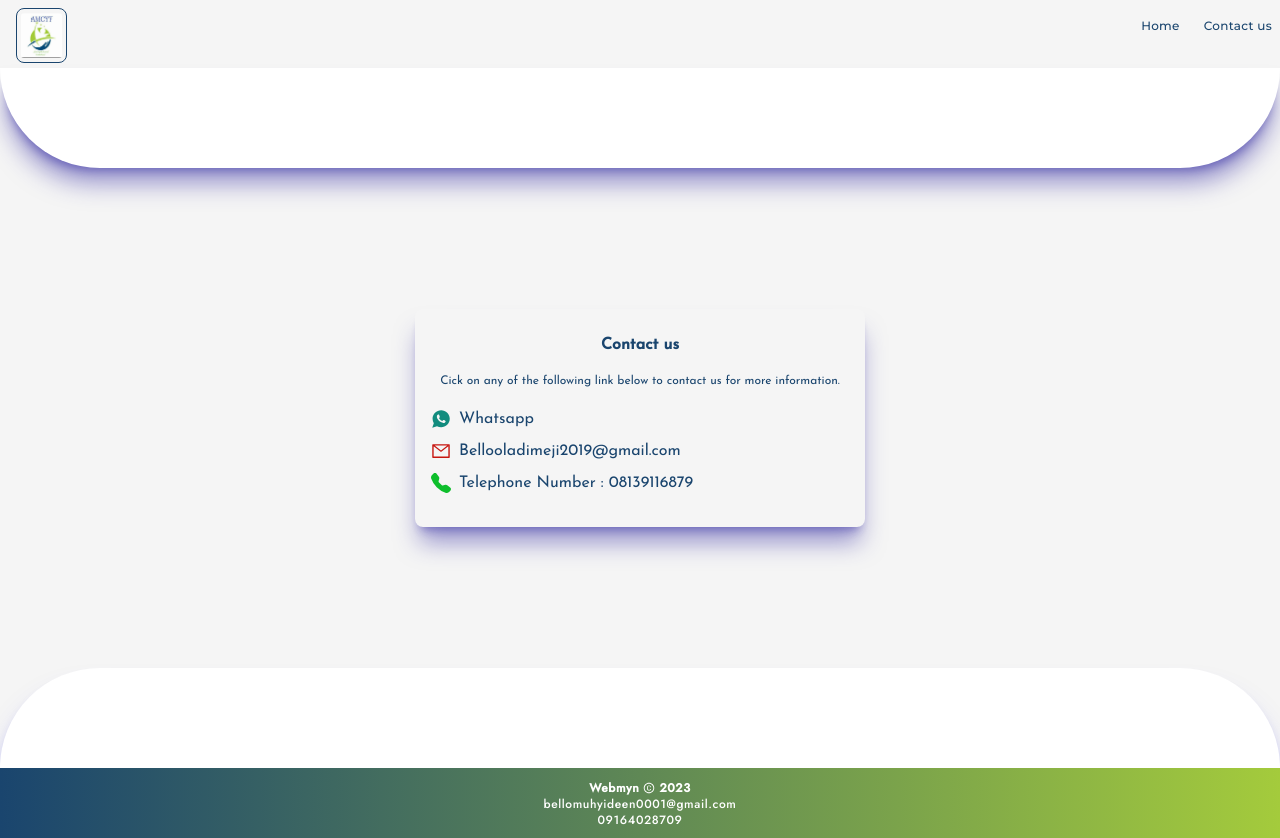
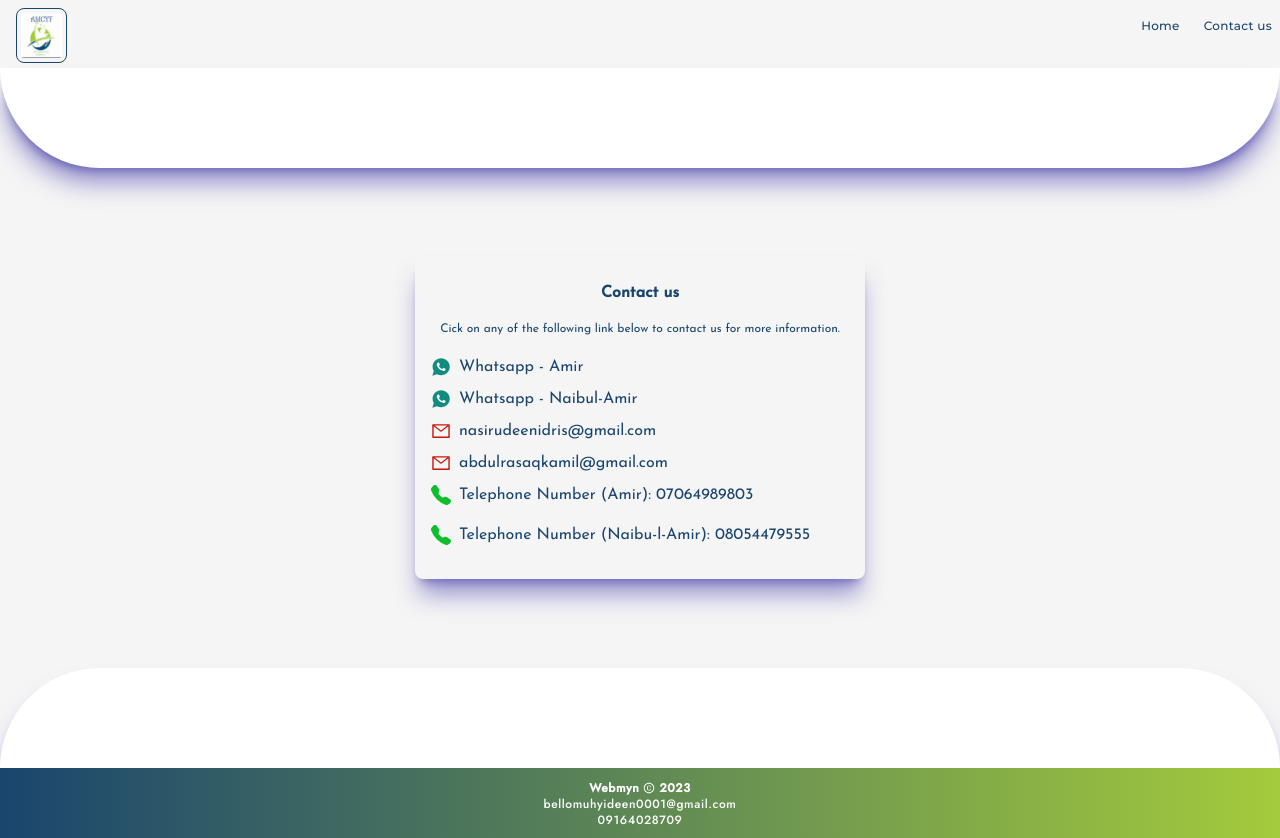
Before and after one commit to Webmyn001/iab-client, a React (Create React App) app: page /contact in a window 1280 px wide. Built offline with nearby package versions, Linux system fonts and the light colour scheme.

Commit message:
first commit

```diff
--- a/public/index.html
+++ b/public/index.html
@@ -24,7 +24,7 @@
       work correctly both with client-side routing and a non-root public URL.
       Learn how to configure a non-root public URL by running `npm run build`.
     -->
-    <title>Ajadi Muslim Community Youth Forum. (AMCYF)</title>
+    <title>Ajadi-Enukoko Muslim Community Youth Forum. (AMCYF)</title>
   </head>
   <body>
     <noscript>You need to enable JavaScript to run this app.</noscript>
--- a/src/Ajadi/Admin/IDcardAdmin.js
+++ b/src/Ajadi/Admin/IDcardAdmin.js
@@ -25,7 +25,7 @@ function IDcardAdmin() {
         <div className='border-transparent border-[0.2px]
         bg-gradient-to-r text-white from-[#1a456e]  to-[#a4cb3c]
        rounded-2xl shadow-xl shadow-indigo-800/50  w-[350px] pb-4' data-aos="zoom-in">
-            <h1 className='text-center border-b border-white'>Ajadi Muslim Community Youth Forum</h1>
+            <h1 className='text-center border-b font-semi-bold text-[14px] border-white'>Ajadi-Enukoko Muslim Community Youth Forum</h1>
 
 
 
@@ -39,11 +39,11 @@ function IDcardAdmin() {
              {/* text */}
              <div className='max-w-[250px] px-1 text-xs'>
              <h2 className='pt-2 font-bold text-[14px]'>{data.Name}</h2>
-             <h2>Occupation: {data.Occupation}</h2>
-             <h2>Qualification: {data.Qualification}</h2>
-             <h2>Status: {data.Status}</h2>
-             <h2>Address: {data.Address}</h2>
-             <h2>Telephone No: {data.PhoneNo}</h2>
+             <h2><span className='font-semibold'>Occupation:</span>{data.Occupation}</h2>
+             <h2><span className='font-semibold'>Qualification:</span>{data.Qualification}</h2>
+             <h2><span className='font-semibold'>Status:</span>{data.Status}</h2>
+             <h2><span className='font-semibold'>Address:</span>{data.Address}</h2>
+             <h2><span className='font-semibold'>Telephone No:</span>{data.PhoneNo}</h2>
 
              </div>
        </div>
--- a/src/Ajadi/Admin/header/Navlinks.js
+++ b/src/Ajadi/Admin/header/Navlinks.js
@@ -8,9 +8,7 @@ import {Link} from "react-router-dom";
         {name: "Home",
          link : "/"
         },
-        {name: "Admin",
-        link : "/Admin"
-       },
+
 
 
 
--- a/src/Ajadi/Client/Contact.js
+++ b/src/Ajadi/Client/Contact.js
@@ -32,23 +32,46 @@ function Contact() {
         <a href='https://wa.me/+2347064989803'>
         <div className='flex items-center px-4 pt-2  gap-x-2'>
           <h1 className='text-[#128c7e] text-xl'><IoLogoWhatsapp/></h1>
-          <h1>Whatsapp</h1>
+          <h1>Whatsapp - Amir</h1>
         </div>
         </a>
 
-        <a href="mailto:bellooladimeji53@gmail.com">
+        <a href='https://wa.me/+2348054479555'>
+        <div className='flex items-center px-4 pt-2  gap-x-2'>
+          <h1 className='text-[#128c7e] text-xl'><IoLogoWhatsapp/></h1>
+          <h1>Whatsapp - Naibul-Amir</h1>
+        </div>
+        </a>
+
+        <a href="mailto:nasirudeenidris@gmail.com">
         <div className='flex items-center px-4 pt-2 gap-x-2'>
           <h1 className='text-[#c71610] text-xl'><AiOutlineMail/></h1>
-          <h1>Bellooladimeji2019@gmail.com</h1>
+          <h1>nasirudeenidris@gmail.com</h1>
         </div>
        </a>
 
-      <a href='tel:+2348139116879'>
+       <a href="mailto:abdulrasaqkamil@gmail.com">
+        <div className='flex items-center px-4 pt-2 gap-x-2'>
+          <h1 className='text-[#c71610] text-xl'><AiOutlineMail/></h1>
+          <h1>abdulrasaqkamil@gmail.com</h1>
+        </div>
+       </a>
+
+       <a href='tel:+23407064989803'>
         <div className='flex items-center px-4 pt-2 pb-2 gap-x-2'>
           <h1 className='text-[#0ebe2c] text-xl'><BsFillTelephoneFill/></h1>
-          <h1>Telephone Number : 08139116879</h1>
+          <h1>Telephone Number (Amir): 07064989803</h1>
         </div>
        </a>
+
+       <a href='tel:+2348054479555'>
+        <div className='flex items-center px-4 pt-2 pb-2 gap-x-2'>
+          <h1 className='text-[#0ebe2c] text-xl'><BsFillTelephoneFill/></h1>
+          <h1>Telephone Number (Naibu-l-Amir): 08054479555</h1>
+        </div>
+       </a>
+
+
 
       </div>
 
--- a/src/Ajadi/Client/Home.js
+++ b/src/Ajadi/Client/Home.js
@@ -127,7 +127,7 @@ function Home() {
   return (
     <div  className='bg-[#f5f5f5] pb-[60px] text-[#1a456e] w-full min-h-screen'>
       {/* Heading */}
-    <h1 className='text-center font-semibold font-montserat bg-gradient-to-r text-white from-[#1a456e] mt-2 to-[#a4cb3c] py-[2px]'>Ajadi Muslim Youth Forum</h1>
+    <h1 className='text-center font-semibold font-montserat bg-gradient-to-r text-white from-[#1a456e] mt-2 to-[#a4cb3c] py-[2px]'>Ajadi-Enukoko Muslim Youth Forum</h1>
 
              <div className=' text-center  my-[20px] '>
                     <h1 className='font-medium text-[15px] '>Kindly complete the form below to register as a member of the Organization.</h1>
```
